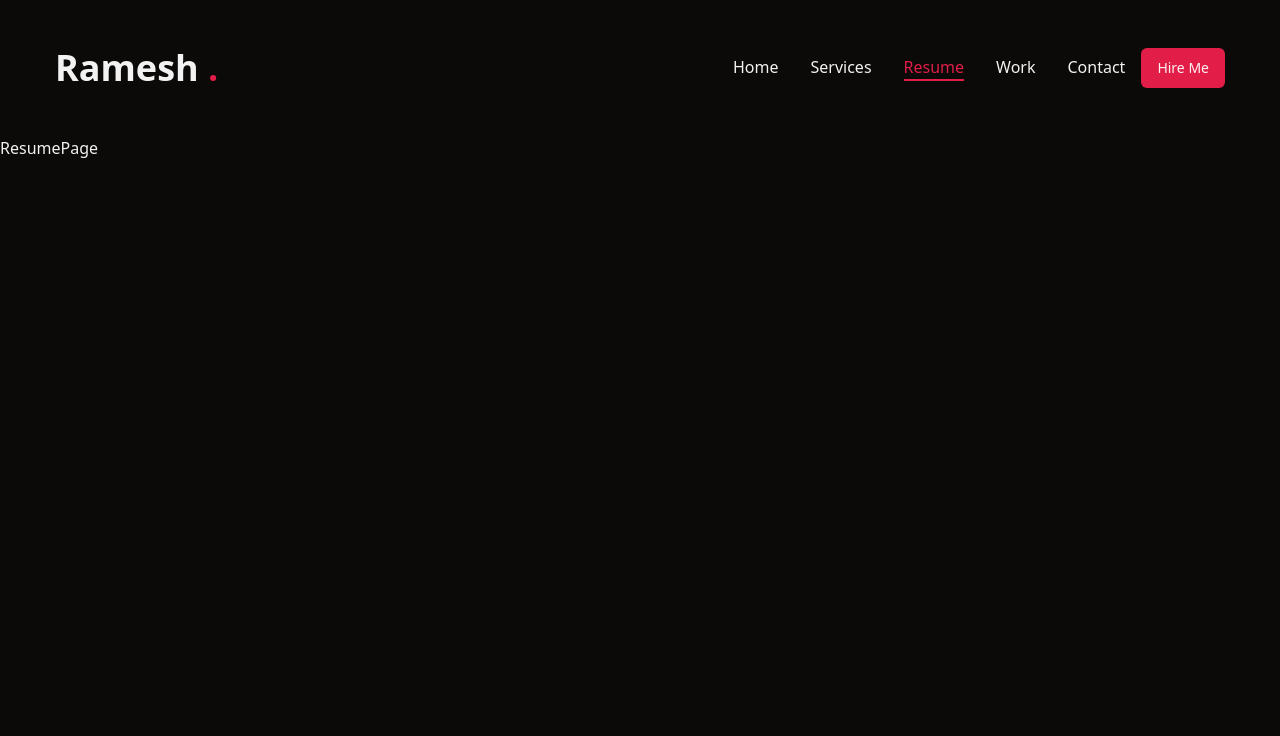
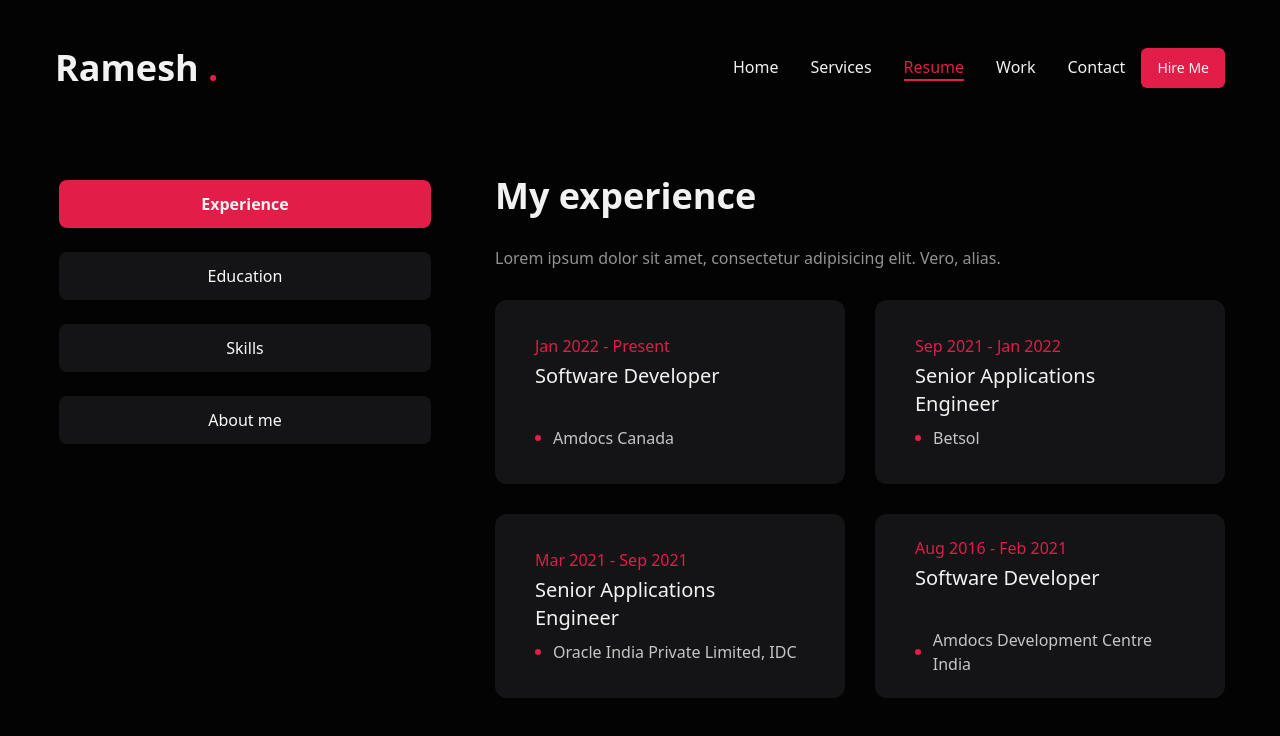
Before and after one commit to rameskum/portfolio, a Next.js app: page /resume in a window 1280 px wide. Shown: the top 736 px of the page. Built offline with nearby package versions, Linux system fonts and the light colour scheme.

Commit message:
build: Add react-icons package, update global styles, and adjust tab styles.

```diff
--- a/package.json
+++ b/package.json
@@ -25,6 +25,7 @@
     "next-themes": "^0.3.0",
     "react": "^18",
     "react-dom": "^18",
+    "react-icons": "^5.2.1",
     "tailwind-merge": "^2.3.0",
     "tailwindcss-animate": "^1.0.7"
   },
--- a/src/app/(root)/resume/page.tsx
+++ b/src/app/(root)/resume/page.tsx
@@ -1,7 +1,237 @@
+'use client';
+
+import {
+  FaAngular,
+  FaAws,
+  FaCss3,
+  FaFigma,
+  FaHtml5,
+  FaJs,
+  FaNode,
+  FaReact,
+} from 'react-icons/fa';
+import {
+  SiNextdotjs,
+  SiSpring,
+  SiTailwindcss,
+  SiTypescript,
+} from 'react-icons/si';
+import { Tabs, TabsContent, TabsList, TabsTrigger } from '@/components/ui/tabs';
+import {
+  Tooltip,
+  TooltipContent,
+  TooltipTrigger,
+} from '@/components/ui/tooltip';
+
 import React from 'react';
+import { ScrollArea } from '@/components/ui/scroll-area';
+import { motion } from 'framer-motion';
+
+// about data
+const about = {
+  title: 'About Me',
+  Description:
+    "I am a developer with a keen interest in technology, who doesn't fear computers rather fear the lack of them.",
+  info: [
+    {
+      fieldName: 'Name',
+      fieldValue: 'Ramesh Kumar',
+    },
+    {
+      fieldName: 'Phone',
+      fieldValue: '(+1 437) 518 7719',
+    },
+    {
+      fieldName: 'Experience',
+      fieldValue: '~8 Years',
+    },
+    {
+      fieldName: 'Skype',
+      fieldValue: 'rameskum.ms',
+    },
+    {
+      fieldName: 'Email',
+      fieldValue: 'rameskum.corp@outlook.com',
+    },
+    {
+      fieldName: 'Freelance',
+      fieldValue: 'Available',
+    },
+    {
+      fieldName: 'Language',
+      fieldValue: 'English, Hindi',
+    },
+  ],
+};
+
+// experience
+const experience = {
+  icon: '/assets/icons/badge.svg',
+  title: 'My experience',
+  description:
+    'Lorem ipsum dolor sit amet, consectetur adipisicing elit. Vero, alias.',
+  items: [
+    {
+      company: 'Amdocs Canada',
+      position: 'Software Developer',
+      duration: 'Jan 2022 - Present',
+    },
+    {
+      company: 'Betsol',
+      position: 'Senior Applications Engineer',
+      duration: 'Sep 2021 - Jan 2022',
+    },
+    {
+      company: 'Oracle India Private Limited, IDC',
+      position: 'Senior Applications Engineer',
+      duration: 'Mar 2021 - Sep 2021',
+    },
+    {
+      company: 'Amdocs Development Centre India',
+      position: 'Software Developer',
+      duration: 'Aug 2016 - Feb 2021',
+    },
+  ],
+};
+
+const education = [
+  {
+    icon: '/assets/icons/cap.svg',
+    title: 'My Education',
+    description:
+      'Lorem ipsum dolor sit amet, consectetur adipisicing elit. Vero, alias.',
+    items: [
+      {
+        institution: 'NIT Rourkela',
+        degree: 'Master of Technology, Computer Science',
+        duration: '2014 - 2016',
+      },
+      {
+        institution: 'Uttar Pradesh Technical University',
+        degree: 'Bachelors of Technology, Computer Science',
+        duration: '2009 - 2013',
+      },
+    ],
+  },
+];
+
+const skills = {
+  title: 'My Skills',
+  description:
+    'Lorem ipsum dolor sit amet, consectetur adipisicing elit. Vero, alias.',
+  items: [
+    {
+      name: 'ReactJS',
+      icon: <FaReact />,
+    },
+    {
+      name: 'NextJS',
+      icon: <SiNextdotjs />,
+    },
+    {
+      name: 'TailwindCSS',
+      icon: <SiTailwindcss />,
+    },
+    {
+      name: 'JavaScript',
+      icon: <FaJs />,
+    },
+    {
+      name: 'TypeScript',
+      icon: <SiTypescript />,
+    },
+    {
+      name: 'NodeJS',
+      icon: <FaNode />,
+    },
+    {
+      name: 'HTML5',
+      icon: <FaHtml5 />,
+    },
+    {
+      name: 'CSS3',
+      icon: <FaCss3 />,
+    },
+    {
+      name: 'Figma',
+      icon: <FaFigma />,
+    },
+    {
+      name: 'AWS',
+      icon: <FaAws />,
+    },
+    {
+      name: 'Angular',
+      icon: <FaAngular />,
+    },
+    {
+      name: 'Spring Boot',
+      icon: <SiSpring />,
+    },
+  ],
+};
 
 const ResumePage = () => {
-  return <div>ResumePage</div>;
+  return (
+    <motion.div
+      initial={{ opacity: 0 }}
+      animate={{ opacity: 1, transition: { duration: 0.4, ease: 'easeIn' } }}
+      className="flex min-h-[80vh] items-center justify-center py-12 xl:py-0"
+    >
+      <div className="container mx-auto">
+        <Tabs
+          defaultValue="experience"
+          className="flex flex-col gap-[60px] xl:flex-row"
+        >
+          <TabsList className="mx-auto flex w-full max-w-[380px] flex-col gap-6 xl:mx-0">
+            <TabsTrigger value="experience">Experience</TabsTrigger>
+            <TabsTrigger value="education">Education</TabsTrigger>
+            <TabsTrigger value="skills">Skills</TabsTrigger>
+            <TabsTrigger value="about">About me</TabsTrigger>
+          </TabsList>
+          {/* content */}
+          <div className="min-h-[70vh] w-full">
+            <TabsContent value="experience" className="w-full">
+              <div className="flex flex-col gap-[30px] text-center xl:text-left">
+                <h3 className="text-4xl font-bold">{experience.title}</h3>
+                <p className="mx-auto max-w-[600px] text-foreground/60 xl:mx-0">
+                  {experience.description}
+                </p>
+                <ScrollArea className="h-[400px]">
+                  <ul className="grid grid-cols-1 gap-[30px] lg:grid-cols-2">
+                    {experience.items.map((item, index) => (
+                      <li
+                        key={index}
+                        className="flex h-[184px] flex-col items-center justify-center gap-1 rounded-xl bg-secondary/50 px-10 py-6 lg:items-start"
+                      >
+                        <span className="text-primary">{item.duration}</span>
+                        <h3 className="min-h-[60px] max-w-[260px] text-center text-xl lg:text-left">
+                          {item.position}
+                        </h3>
+                        <div className="flex items-center gap-3">
+                          <span className="h-[6px] w-[6px] rounded-full bg-primary"></span>
+                          <p className="text-foreground/80">{item.company}</p>
+                        </div>
+                      </li>
+                    ))}
+                  </ul>
+                </ScrollArea>
+              </div>
+            </TabsContent>
+            <TabsContent value="education" className="w-full">
+              education
+            </TabsContent>
+            <TabsContent value="skills" className="w-full">
+              skills
+            </TabsContent>
+            <TabsContent value="about" className="w-full">
+              about
+            </TabsContent>
+          </div>
+        </Tabs>
+      </div>
+    </motion.div>
+  );
 };
 
 export default ResumePage;
--- a/src/components/ui/tabs.tsx
+++ b/src/components/ui/tabs.tsx
@@ -13,10 +13,7 @@ const TabsList = React.forwardRef<
 >(({ className, ...props }, ref) => (
   <TabsPrimitive.List
     ref={ref}
-    className={cn(
-      'inline-flex h-10 items-center justify-center rounded-md bg-muted p-1 text-muted-foreground',
-      className,
-    )}
+    className={cn('inline-flex h-auto rounded-md p-1 text-primary', className)}
     {...props}
   />
 ));
@@ -29,7 +26,7 @@ const TabsTrigger = React.forwardRef<
   <TabsPrimitive.Trigger
     ref={ref}
     className={cn(
-      'inline-flex items-center justify-center whitespace-nowrap rounded-sm px-3 py-1.5 text-sm font-medium ring-offset-background transition-all focus-visible:outline-none focus-visible:ring-2 focus-visible:ring-ring focus-visible:ring-offset-2 disabled:pointer-events-none disabled:opacity-50 data-[state=active]:bg-background data-[state=active]:text-foreground data-[state=active]:shadow-sm',
+      'inline-flex w-full items-center justify-center whitespace-nowrap rounded-lg bg-secondary/50 p-3 text-base font-medium text-accent-foreground ring-offset-white transition-all disabled:pointer-events-none disabled:opacity-50 data-[state=active]:bg-primary data-[state=active]:font-bold data-[state=active]:text-foreground data-[state=active]:shadow-sm',
       className,
     )}
     {...props}
@@ -44,7 +41,7 @@ const TabsContent = React.forwardRef<
   <TabsPrimitive.Content
     ref={ref}
     className={cn(
-      'mt-2 ring-offset-background focus-visible:outline-none focus-visible:ring-2 focus-visible:ring-ring focus-visible:ring-offset-2',
+      'min-h-[480px] ring-offset-background focus-visible:outline-none focus-visible:ring-2 focus-visible:ring-ring focus-visible:ring-offset-2',
       className,
     )}
     {...props}
--- a/src/styles/globals.css
+++ b/src/styles/globals.css
@@ -4,48 +4,48 @@
 
 @layer base {
   :root {
+    --accent-foreground: 240 5.9% 10%;
+    --accent: 240 4.8% 95.9%;
     --background: 0 0% 100%;
+    --border: 240 5.9% 90%;
+    --card-foreground: 240 10% 3.9%;
+    --card: 0 0% 100%;
+    --destructive-foreground: 0 0% 98%;
+    --destructive: 0 84.2% 60.2%;
     --foreground: 240 10% 3.9%;
-    --card: 0 0% 100%;
-    --card-foreground: 240 10% 3.9%;
+    --input: 240 5.9% 90%;
+    --muted-foreground: 240 3.8% 46.1%;
+    --muted: 240 4.8% 95.9%;
+    --popover-foreground: 240 10% 3.9%;
     --popover: 0 0% 100%;
-    --popover-foreground: 240 10% 3.9%;
+    --primary-foreground: 355.7 100% 97.3%;
     --primary: 346.8 77.2% 49.8%;
-    --primary-foreground: 355.7 100% 97.3%;
+    --radius: 0.5rem;
+    --ring: 346.8 77.2% 49.8%;
+    --secondary-foreground: 240 5.9% 10%;
     --secondary: 240 4.8% 95.9%;
-    --secondary-foreground: 240 5.9% 10%;
-    --muted: 240 4.8% 95.9%;
-    --muted-foreground: 240 3.8% 46.1%;
-    --accent: 240 4.8% 95.9%;
-    --accent-foreground: 240 5.9% 10%;
-    --destructive: 0 84.2% 60.2%;
-    --destructive-foreground: 0 0% 98%;
-    --border: 240 5.9% 90%;
-    --input: 240 5.9% 90%;
-    --ring: 346.8 77.2% 49.8%;
-    --radius: 0.5rem;
   }
 
   .dark {
-    --background: 20 14.3% 4.1%;
+    --accent-foreground: 0 0% 98%;
+    --accent: 12 6.5% 15.1%;
+    --background: 20 0% 1%;
+    --border: 240 3.7% 15.9%;
+    --card-foreground: 0 0% 95%;
+    --card: 24 9.8% 10%;
+    --destructive-foreground: 0 85.7% 97.3%;
+    --destructive: 0 62.8% 30.6%;
     --foreground: 0 0% 95%;
-    --card: 24 9.8% 10%;
-    --card-foreground: 0 0% 95%;
+    --input: 240 3.7% 15.9%;
+    --muted-foreground: 240 5% 64.9%;
+    --muted: 0 0% 15%;
+    --popover-foreground: 0 0% 95%;
     --popover: 0 0% 9%;
-    --popover-foreground: 0 0% 95%;
+    --primary-foreground: 355.7 100% 97.3%;
     --primary: 346.8 77.2% 49.8%;
-    --primary-foreground: 355.7 100% 97.3%;
+    --ring: 346.8 77.2% 49.8%;
+    --secondary-foreground: 0 0% 98%;
     --secondary: 240 3.7% 15.9%;
-    --secondary-foreground: 0 0% 98%;
-    --muted: 0 0% 15%;
-    --muted-foreground: 240 5% 64.9%;
-    --accent: 12 6.5% 15.1%;
-    --accent-foreground: 0 0% 98%;
-    --destructive: 0 62.8% 30.6%;
-    --destructive-foreground: 0 85.7% 97.3%;
-    --border: 240 3.7% 15.9%;
-    --input: 240 3.7% 15.9%;
-    --ring: 346.8 77.2% 49.8%;
   }
 }
 
```
Also changed, not shown: 1 other file (tests, documents, lock files or other folders).
